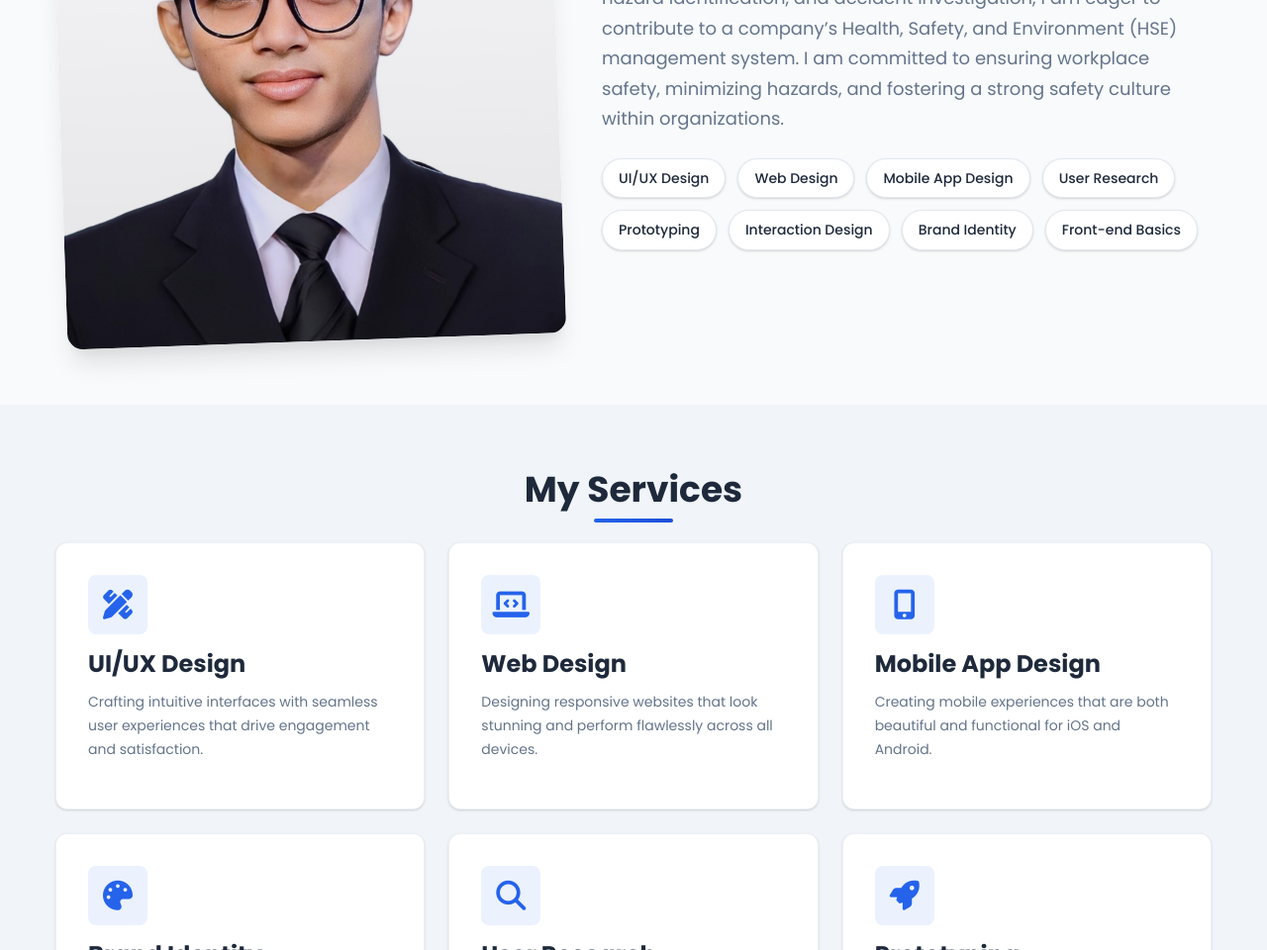
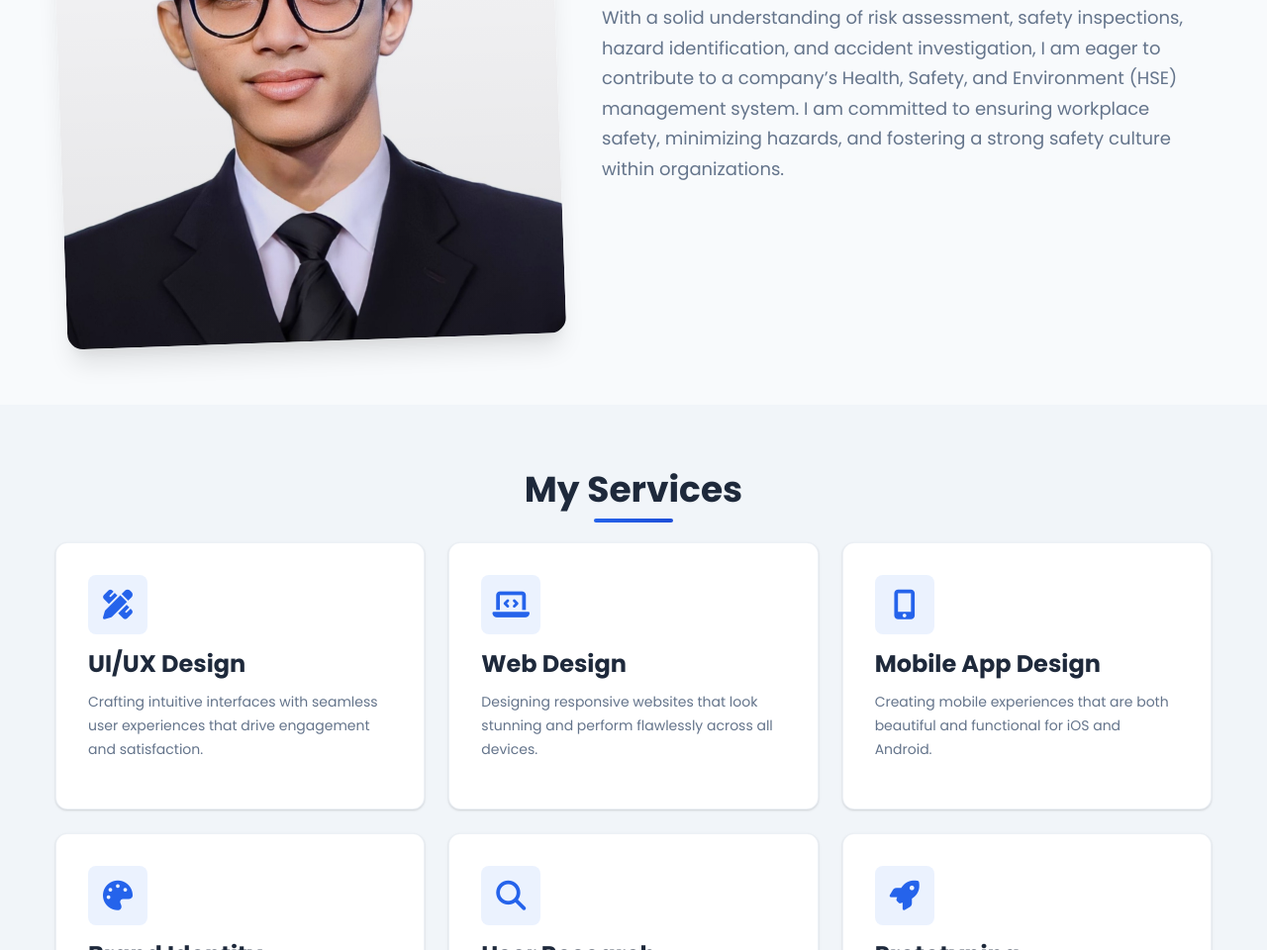
Before and after one commit to Rfshacodeid/cek-ah, a plain HTML site: page index.html in a window 1280 px wide. Shown: the part 1299-2259 px from the top of the page at 99% size. Drawn offline with nearby package versions, Linux system fonts and the light colour scheme.

Commit message:
Update index.html

```diff
--- a/index.html
+++ b/index.html
@@ -1766,16 +1766,6 @@ textarea.form-control {
                     <h3 class="fade-in">Who Am I?</h3>
                     <p class="fade-in">I am a highly motivated Fresh Graduate with a strong passion for Occupational Health and Safety (OHS/HSE). I have obtained General OHS certification from the Indonesian Ministry of Manpower (Kemnaker RI) and HSE Expert certification from the National Professional Certification Agency (BNSP).</p>
                     <p class="fade-in">With a solid understanding of risk assessment, safety inspections, hazard identification, and accident investigation, I am eager to contribute to a company’s Health, Safety, and Environment (HSE) management system. I am committed to ensuring workplace safety, minimizing hazards, and fostering a strong safety culture within organizations.</p>
-                    <div class="skills fade-in">
-                        <span class="skill">UI/UX Design</span>
-                        <span class="skill">Web Design</span>
-                        <span class="skill">Mobile App Design</span>
-                        <span class="skill">User Research</span>
-                        <span class="skill">Prototyping</span>
-                        <span class="skill">Interaction Design</span>
-                        <span class="skill">Brand Identity</span>
-                        <span class="skill">Front-end Basics</span>
-                    </div>
                 </div>
             </div>
         </div>
```
